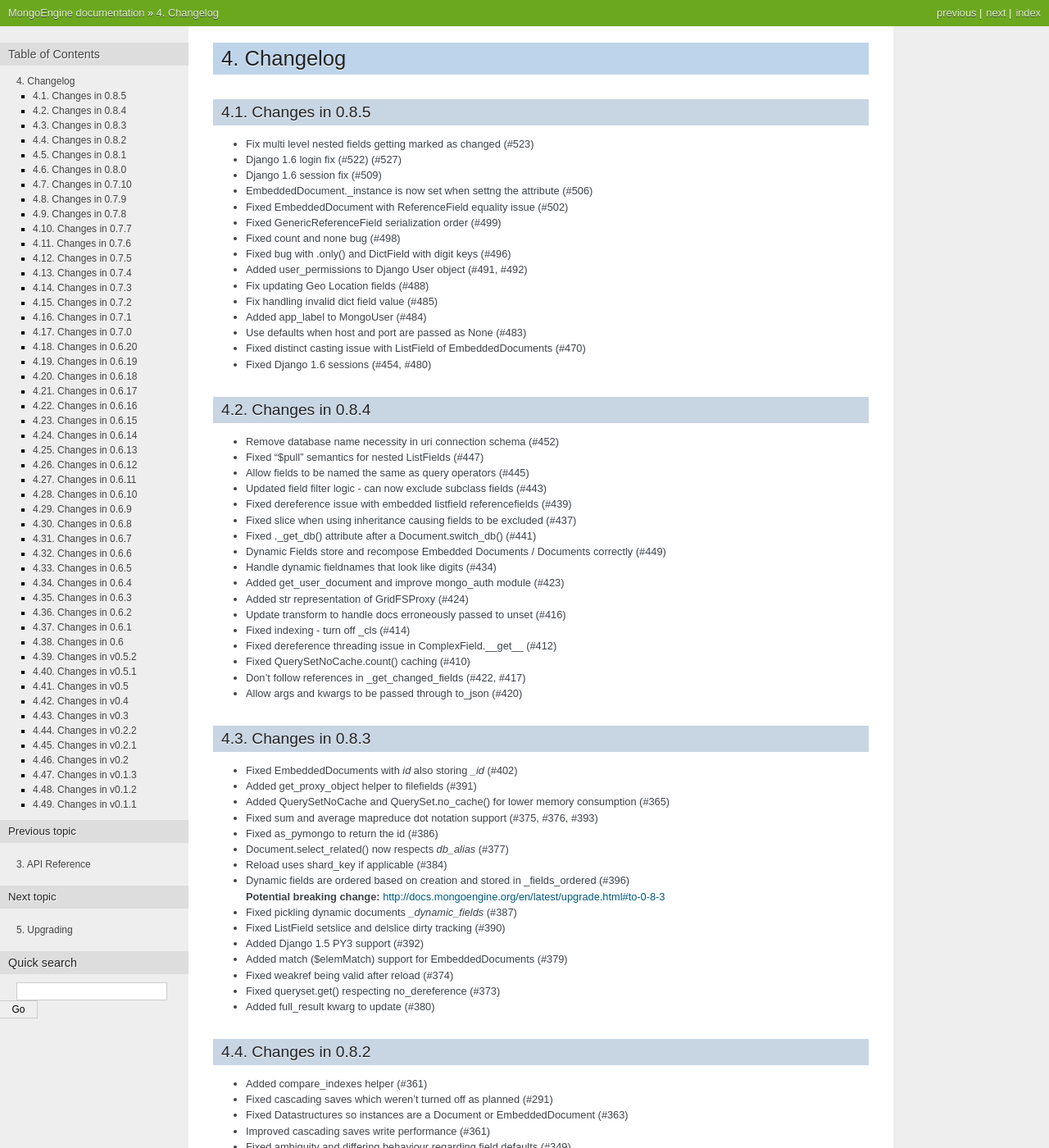
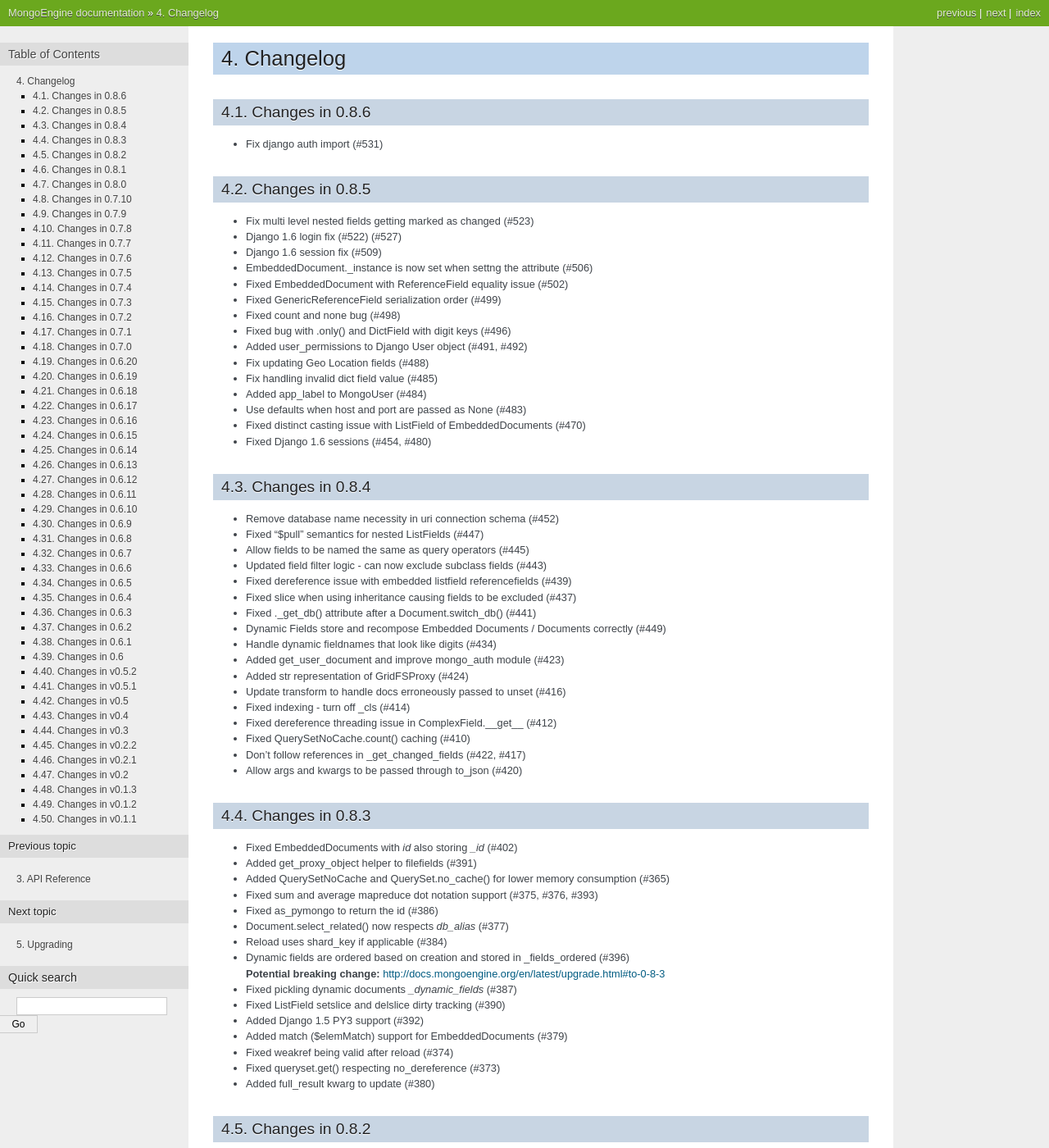
Before and after one commit to MongoEngine/mongoengine, a Sphinx documentation site: the page built from docs/changelog.rst, in a window 1280 px wide and 1400 px high. Shown: the whole window at 82% size. Built offline with Sphinx 7.4.7, drawn with Linux system fonts in a browser that asks for light colours; the version number could not be read and is left out; some of the changed text lies outside the part shown.

Commit message:
Fix django auth import (#531)

```diff
--- a/docs/changelog.rst
+++ b/docs/changelog.rst
@@ -1,6 +1,10 @@
 =========
 Changelog
 =========
+
+Changes in 0.8.6
+================
+- Fix django auth import (#531)
 
 Changes in 0.8.5
 ================
```
